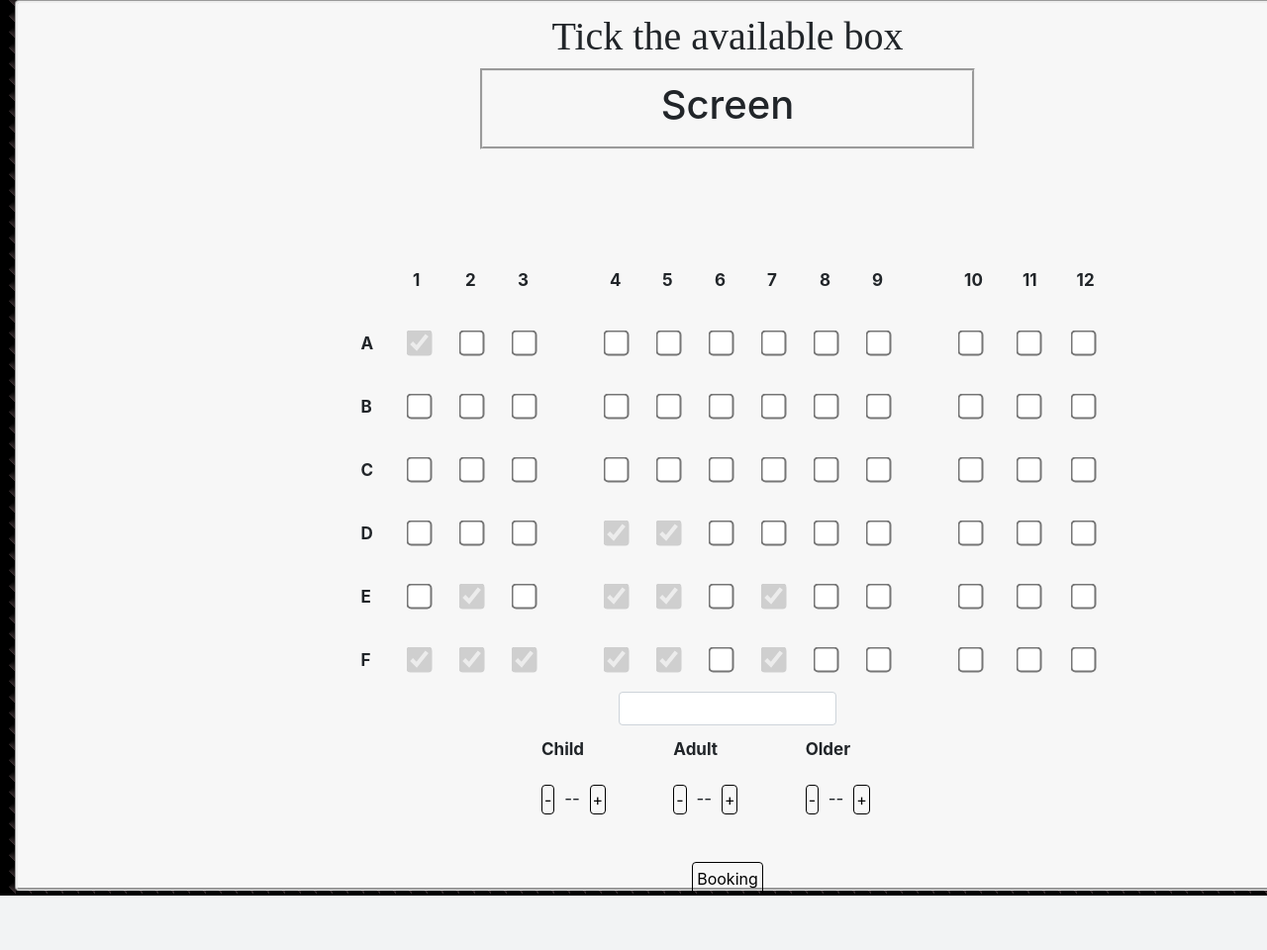
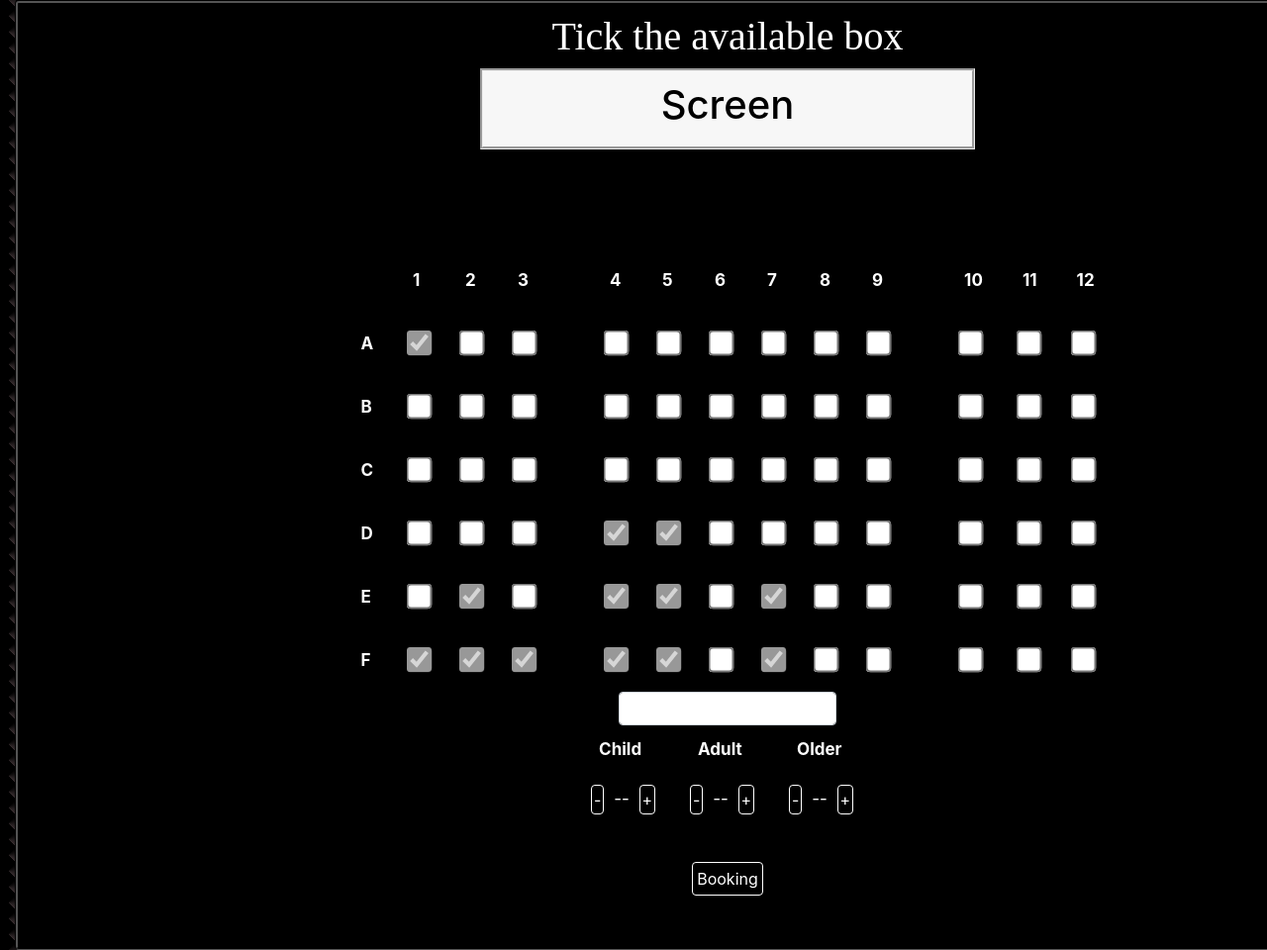
Before and after one commit to YMerrick/PowerRangers, a Flask app: page /seats in a window 1280 px wide; the page is wider, and only the part inside the window is pictured. Shown: the part 56-1016 px from the top of that part at 99% size. Before the commit the page ends 961 px from the top of that part, so only its background shows below. Run offline with Flask 2, Linux system fonts and the light colour scheme; a user stored in the database is signed in; data comes from the database, SQL or seed files in the repository.

Commit message:
changed colors

```diff
--- a/app/static/base.css
+++ b/app/static/base.css
@@ -4,11 +4,17 @@
   width: 1440px;
   padding: 10px;
   font-size: 17px;
-  background: #f7f7f7;
+  color: white;
+  background: black;
   line-height: 24px;
   height: auto;
   border-radius: 4px 4px 4px 4px;
   border: groove;
+  border-color:black;
+}
+.push {
+  color:white;
+  border: 1px solid red;
 }
 .row {
   margin-left:-20px;
@@ -53,6 +59,7 @@
   background: #f7f7f7;
   line-height:24px;
   border: groove;
+  color:black;
 }
 /* .seat tbody tr td:not(:first-child) {
   border: 1px solid black;
--- a/app/templates/MovieInfo.html
+++ b/app/templates/MovieInfo.html
@@ -17,7 +17,7 @@
       <hr class="one">
       <input class="form-control" required type="text" name="title" value="{{movie.title}}" style="margin:auto; width: 1000px; font-size: 18px;">
       <hr class="one">
-      <div class="row" style="margin-top:30px;">
+      <div class="row">
         <div class="column" style="font-size:20px; text-align: left;">
           <div class="form-floating">
             <label for="floatingInputGrid">Directors</label>
@@ -34,7 +34,7 @@
         <div class="column" style = "margin-left: 70px; width: 60%; font-size:18px;">
           <h3> Synopsis </h3>
           <textarea class="form-control" required type="text" name="blurb" value="" rows="4" cols="100" style="margin-top: 30px; text-align: left; resize: none;">{{movie.blurb}}</textarea>
-          <button class="btn btn-outline-secondary" type="submit" value="update" style="margin-top: 20px;color:black; border: 1px solid black;">Update</button>
+          <button class="btn btn-outline-secondary push" type="submit" value="update" style="margin-top: 20px;">Update</button>
         </div>
       </form>
     </div>
@@ -68,7 +68,7 @@
         <h3> Synopsis </h3>
         <p style="text-align: left;"> {{movie.blurb}} </p>
         <form method="POST">
-          <button class="btn btn-outline-secondary" type="submit" value = "{{movie.movieID}}" name = "movie" style="color:black; border: 1px solid black;">Booking</button>
+          <button class="btn btn-outline-secondary push" type="submit" value = "{{movie.movieID}}" name = "movie">Booking</button>
         </form>
       </div>
     </div>
--- a/app/templates/addMovie.html
+++ b/app/templates/addMovie.html
@@ -4,7 +4,7 @@
 <div class="container-fluid">
   <div class="paragraph" style="height:100%; text-align: center;">
     <form action = "http://localhost:5000/movieAdded" method = "POST">
-      <table class="table table-bordered" align="right" style="width:50%; margin-right:50px; margin-top:40px;">
+      <table class="table table-bordered" align="right" style="width:50%; margin-right:50px; margin-top:40px;color:white;">
         <tr>
         {% set space = namespace(count=0) %}
         {% for genre in genres %}
@@ -40,7 +40,7 @@
       <div class="form-group mb-1" style="margin-left:140px;">
         <input class="form-control" required="required" placeholder="TrailerLink" type = "text" name = "trailerLink" style="width:35%; margin-top: 40px; height:40px">
       </div>
-      <input type = "submit" value = "submit" class="btn btn-outline-secondary" style="color:black; border: 1px solid black; padding:4px; margin-top:40px;">
+      <input type = "submit" value = "Submit" class="btn btn-outline-secondary push" style="padding:4px; margin-top:40px;">
     </form>
   </div>
 </div>
--- a/app/templates/addUser.html
+++ b/app/templates/addUser.html
@@ -17,7 +17,7 @@
       <div class="form-group mb-1" align="middle">
         <input class="form-control" required="required" placeholder="password" type = "text" name = "password" style="width:35%; margin-top: 40px; height:40px">
       </div>
-        <button class="btn btn-outline-secondary" type = "submit" value = "submit" style="margin-top: 20px;color:black; border: 1px solid black;">Add</button>
+        <button class="btn btn-outline-secondary push" type = "submit" value = "submit" style="margin-top: 20px;">Add</button>
     </form>
   </div>
 </div>
--- a/app/templates/seatTest.html
+++ b/app/templates/seatTest.html
@@ -9,7 +9,7 @@ input[type=checkbox]
 }
 </style>
 <div class="container-fluid">
-  <div class="paragraph" style="height:900px;">
+  <div class="paragraph" style="height:960px;">
     <div class="center">
       <h1 style ="font-family:serif;">Tick the available box</h1></br>
     </div>
@@ -94,46 +94,46 @@ input[type=checkbox]
     <div class="input-group flex-nowrap" style="width:220px;margin:auto;">
       <input type="text" class="form-control" id="show" name="seats" style="height:34px;"> <!--will print seats selected -->
     </div>
-      <table class="table table-borderless" style="width:400px;" align="center">
+      <table class="table table-borderless" style="width:300px;" align="center">
         <thead>
           <tr>
-            <th scope="col">Child</th>
-            <th scope="col">Adult</th>
-            <th scope="col">Older</th>
+            <th scope="col" style="color:white;">&nbsp;&nbsp;Child</th>
+            <th scope="col" style="color:white;">&nbsp;&nbsp;Adult</th>
+            <th scope="col" style="color:white;">&nbsp;&nbsp;Older</th>
           </tr>
         </thead>
         <tbody>
           <tr>
             <td scope="row">
               {% if movie.movieID == 14 %}
-                <button class="btn btn-outline-secondary" onclick="clicked1(-1); change1_down();" style= "margin-right:5px; color:black; padding:2px; border: 1px solid black;" disabled checked>-</button>
-                <span id="test1">--</span>
-                <button class="btn btn-outline-secondary" onclick="clicked1(1); change1_up();" style= "margin-left:5px; color:black; padding:2px; border: 1px solid black;" disabled checked>+</button>
+                <button class="btn btn-outline-secondary" onclick="clicked1(-1); change1_down();" style= "margin-right:5px; color:white; padding:2px; border: 1px solid white;" disabled checked>-</button>
+                <span id="test1" style="color:white;">--</span>
+                <button class="btn btn-outline-secondary" onclick="clicked1(1); change1_up();" style= "margin-left:5px; color:white; padding:2px; border: 1px solid white;" disabled checked>+</button>
               {% else %}
-                <button class="btn btn-outline-secondary" onclick="clicked1(-1); change1_down();" style= "margin-right:5px; color:black; padding:2px; border: 1px solid black;">-</button>
-                <span id="test1">--</span>
-                <button class="btn btn-outline-secondary" onclick="clicked1(1); change1_up();" style= "margin-left:5px; color:black; padding:2px; border: 1px solid black;">+</button>
+                <button class="btn btn-outline-secondary" onclick="clicked1(-1); change1_down();" style= "margin-right:5px; color:white; padding:2px; border: 1px solid white;">-</button>
+                <span id="test1" style="color:white;">--</span>
+                <button class="btn btn-outline-secondary" onclick="clicked1(1); change1_up();" style= "margin-left:5px; color:white; padding:2px; border: 1px solid white;">+</button>
               {% endif %}
            </td>
            <td>
-             <button class="btn btn-outline-secondary" onclick="clicked2(-1); change2_down();" style= "margin-right:5px; color:black; padding:2px; border: 1px solid black;">-</button>
-             <span id="test2">--</span>
-             <button class="btn btn-outline-secondary" onclick="clicked2(1); change2_up();" style= "margin-left:5px; color:black; padding:2px; border: 1px solid black;">+</button>
+             <button class="btn btn-outline-secondary" onclick="clicked2(-1); change2_down();" style= "margin-right:5px; color:white; padding:2px; border: 1px solid white;">-</button>
+             <span id="test2" style="color:white;">--</span>
+             <button class="btn btn-outline-secondary" onclick="clicked2(1); change2_up();" style= "margin-left:5px; color:white; padding:2px; border: 1px solid white;">+</button>
            </td>
            <td>
-             <button class="btn btn-outline-secondary" onclick="clicked3(-1); change3_down();" style= "margin-right:5px; color:black; padding:2px; border: 1px solid black;">-</button>
-             <span id="test3">--</span>
-             <button class="btn btn-outline-secondary" onclick="clicked3(1); change3_up();" style= "margin-left:5px; color:black;padding:2px;  border: 1px solid black;">+</button>
+             <button class="btn btn-outline-secondary" onclick="clicked3(-1); change3_down();" style= "margin-right:5px; color:white; padding:2px; border: 1px solid white;">-</button>
+             <span id="test3" style="color:white;">--</span>
+             <button class="btn btn-outline-secondary" onclick="clicked3(1); change3_up();" style= "margin-left:5px; color:white;padding:2px;  border: 1px solid white;">+</button>
            </td>
          </tr>
       </tbody>
     </table>
     <form action = "/seats" method = "POST" align="center">
-      <input type="hidden" id="showing" name="seats">
+      <input type="hidden" id="showing" name="seats" style="">
       <input type="hidden" id="child" name="child" value="0">
       <input type="hidden" id="adult" name="adult" value="0">
       <input type="hidden" id="elder" name="elder" value="0">
-     <button type ="submit" class="btn btn-outline-secondary" style="color:black; border: 1px solid black; padding:4px; margin-top:20px;">Booking</button>
+     <button type ="submit" class="btn btn-outline-secondary" style="color:white; border: 1px solid white; padding:4px; margin-top:20px;">Booking</button>
     </form>
   </div>
 </div>
--- a/app/templates/signin.html
+++ b/app/templates/signin.html
@@ -3,7 +3,7 @@
 {% block content %}
 <div class="container-fluid">
   <form action="" method="POST" name="login">
-    <div class="paragraph" style="height:920px;">
+    <div class="paragraph" style="height:920px; width:920px;">
       {% for msg in get_flashed_messages()%}
           <h3>{{msg}}</h3>
       {% endfor %}
@@ -18,7 +18,7 @@
         </div>
       <br>
       <div align="middle">
-        <button class="btn btn-outline-secondary" type="submit"style= "color:black; border: 1px solid black;">Login</button>
+        <button class="btn btn-outline-secondary push" type="submit">Login</button>
       </div>
     </div>
   </form>
--- a/app/templates/signup.html
+++ b/app/templates/signup.html
@@ -24,7 +24,7 @@
         </div>
         <br>
         <div align="middle">
-          <button class="btn btn-outline-secondary" type="submit" style="color:black; border: 1px solid black;">Register</button>
+          <button class="btn btn-outline-secondary push" type="submit">Register</button>
         </div>
     </form>
   </div>
--- a/app/templates/timeSelection.html
+++ b/app/templates/timeSelection.html
@@ -45,7 +45,7 @@
               {% endif %}
               <td>{{time.time}}</td>
               <td>{{availableSeat.count}} </td>
-              <td><button type="submit" name="movie"value={{time.screeningID}} class="btn btn-outline-secondary" style="color:black; border: 1px solid black; padding:4px;">Booking</button></td>
+              <td><button type="submit" name="movie"value={{time.screeningID}} class="btn btn-outline-secondary push" style="padding:4px;">Booking</button></td>
             </tr>
           {% endfor %}
       </table>
```
Also changed, not shown: app/templates/Movie Details.html (+7 -7 lines), app/templates/settings.html (+4 -4 lines).
